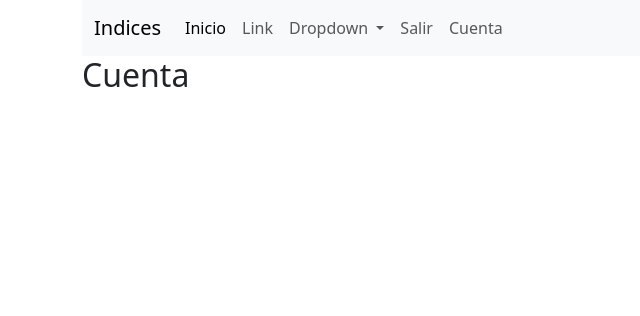
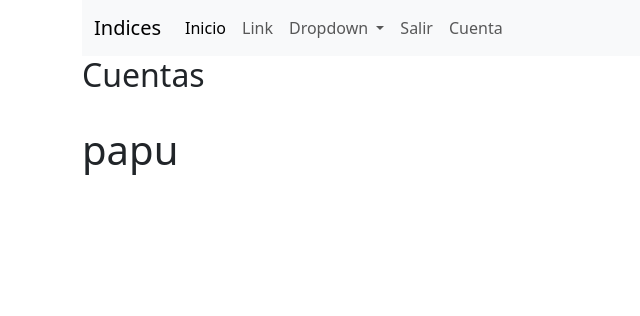
Before and after one commit to Faidust/Reciclaje, a Django app: page /usuario/ in a window 1280 px wide. Shown: the top 316 px of the page, without its empty margins (0-640 px from the left). Run offline with Django 5.2, Linux system fonts and the light colour scheme; the first user in the database is signed in.

Commit message:
hola papus

```diff
--- a/myweb/usuario/templates/usuario.html
+++ b/myweb/usuario/templates/usuario.html
@@ -2,6 +2,8 @@
 
 {% block content %}
 
-<h2>Cuenta</h2>
+<h2>Cuentas</h2>
+<br>
+<h1>papu</h1>
 
 {% endblock %}
```
